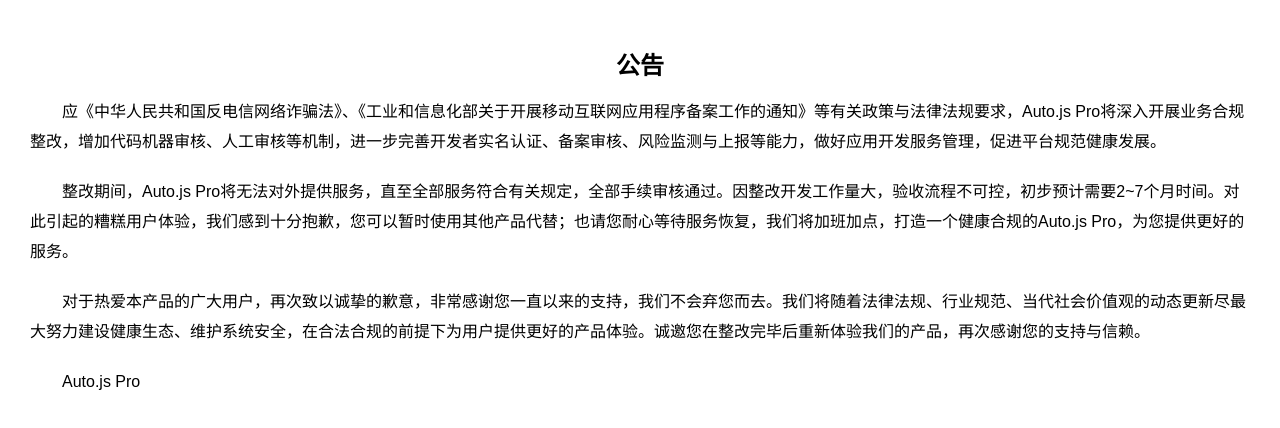
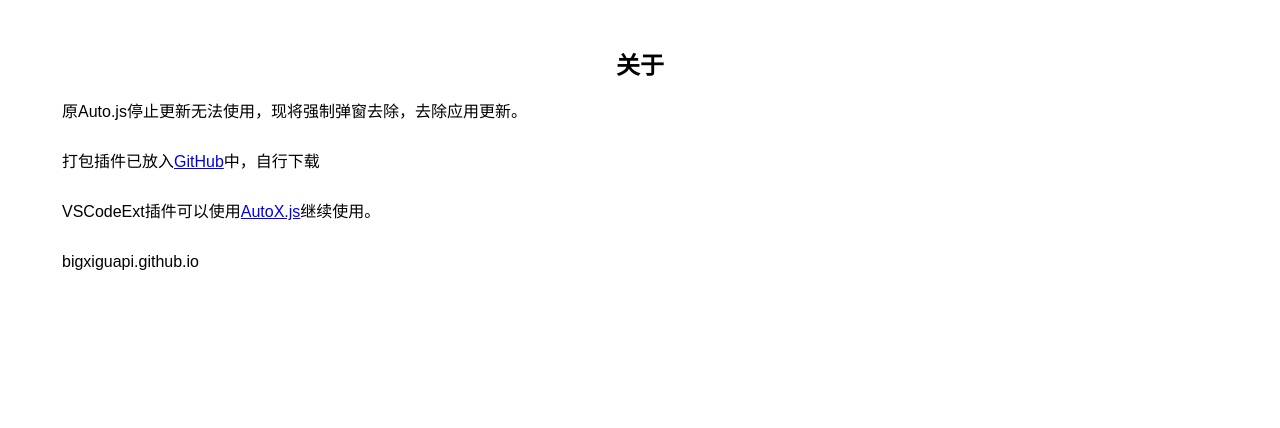
Before and after one commit to bigxiguapi/bigxiguapi.github.io, a plain HTML site: page index.html in a window 1280 px wide. Drawn offline with Linux system fonts and the light colour scheme.

Commit message:
Update index.html

```diff
--- a/index.html
+++ b/index.html
@@ -6,29 +6,27 @@
     <meta http-equiv="Content-Type" content="text/html; charset=UTF-8">
     <meta http-equiv="X-UA-Compatible" content="IE=edge">
     <meta name="viewport" content="width=device-width, initial-scale=1">
-    <title>公告</title>
+    <title>关于</title>
 </head>
 
 <body cz-shortcut-listen="true" style="background-color: rgb(255, 255, 255); color: rgb(0, 0, 0);">
     <div class="main-warp">
-        <h1 class="title-h1 text-center">公告</h1>
+        <h1 class="title-h1 text-center">关于</h1>
 
         <section class="section-warp text-indent-2">
-            应《中华人民共和国反电信网络诈骗法》、《工业和信息化部关于开展移动互联网应用程序备案工作的通知》等有关政策与法律法规要求，Auto.js
-            Pro将深入开展业务合规整改，增加代码机器审核、人工审核等机制，进一步完善开发者实名认证、备案审核、风险监测与上报等能力，做好应用开发服务管理，促进平台规范健康发展。
+            原Auto.js停止更新无法使用，现将强制弹窗去除，去除应用更新。
         </section>
 
         <section class="section-warp text-indent-2">
-            整改期间，Auto.js Pro将无法对外提供服务，直至全部服务符合有关规定，全部手续审核通过。因整改开发工作量大，验收流程不可控，初步预计需要2~7个月时间。对此引起的糟糕用户体验，我们感到十分抱歉，您可以暂时使用其他产品代替；也请您耐心等待服务恢复，我们将加班加点，打造一个健康合规的Auto.js
-            Pro，为您提供更好的服务。
+            打包插件已放入<a href="https://bigxiguapi.github.io/dabao.apk">GitHub</a>中，自行下载
         </section>
 
         <section class="section-warp text-indent-2">
-            对于热爱本产品的广大用户，再次致以诚挚的歉意，非常感谢您一直以来的支持，我们不会弃您而去。我们将随着法律法规、行业规范、当代社会价值观的动态更新尽最大努力建设健康生态、维护系统安全，在合法合规的前提下为用户提供更好的产品体验。诚邀您在整改完毕后重新体验我们的产品，再次感谢您的支持与信赖。
+            VSCodeExt插件可以使用<a href="https://marketplace.visualstudio.com/items?itemName=aaroncheng.auto-js-vsce-fixed">AutoX.js</a>继续使用。
         </section>
 
         <section class="section-warp text-indent-2">
-            Auto.js Pro
+            bigxiguapi.github.io
         </section>
     </div>
 </body>
```
